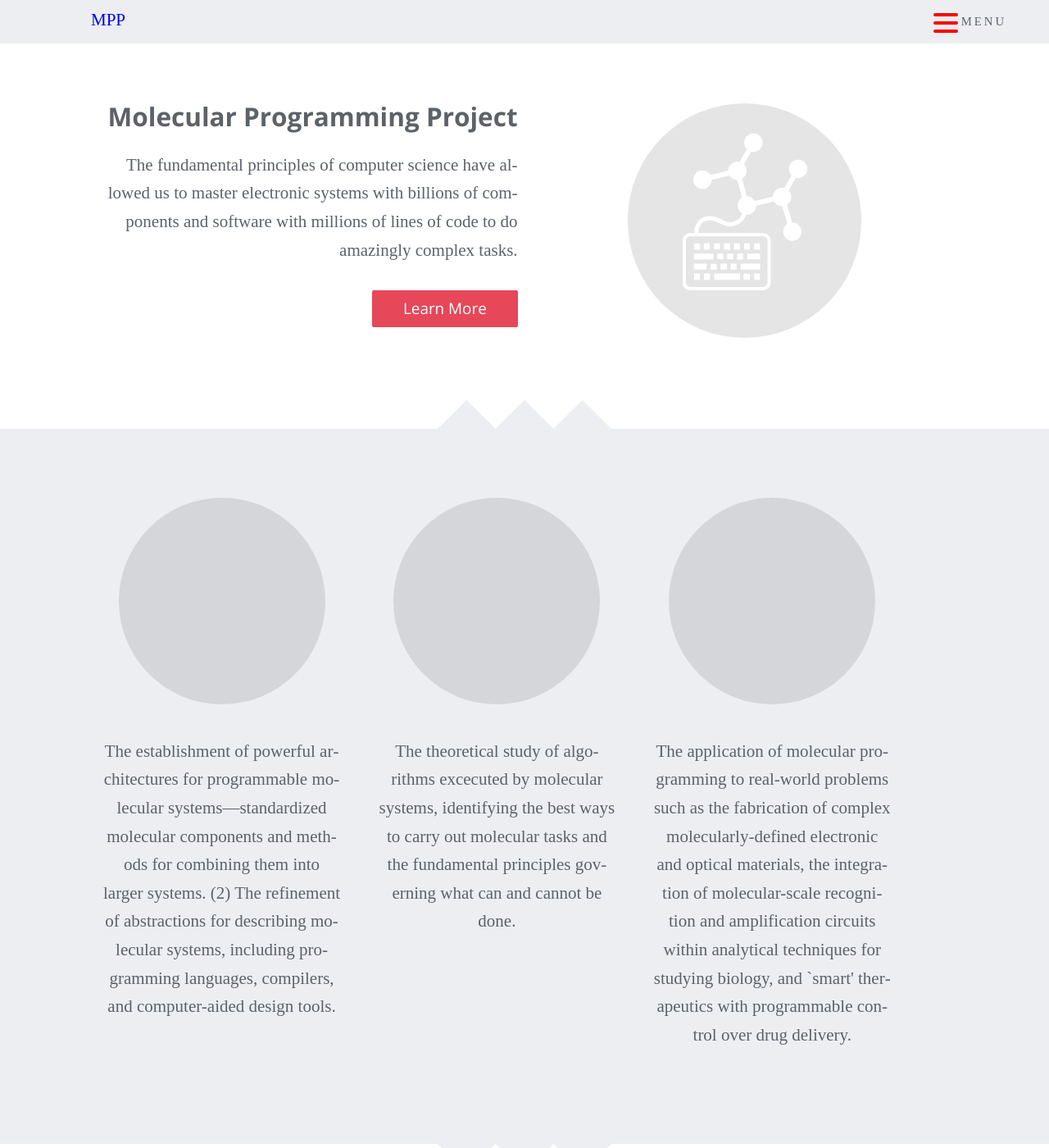
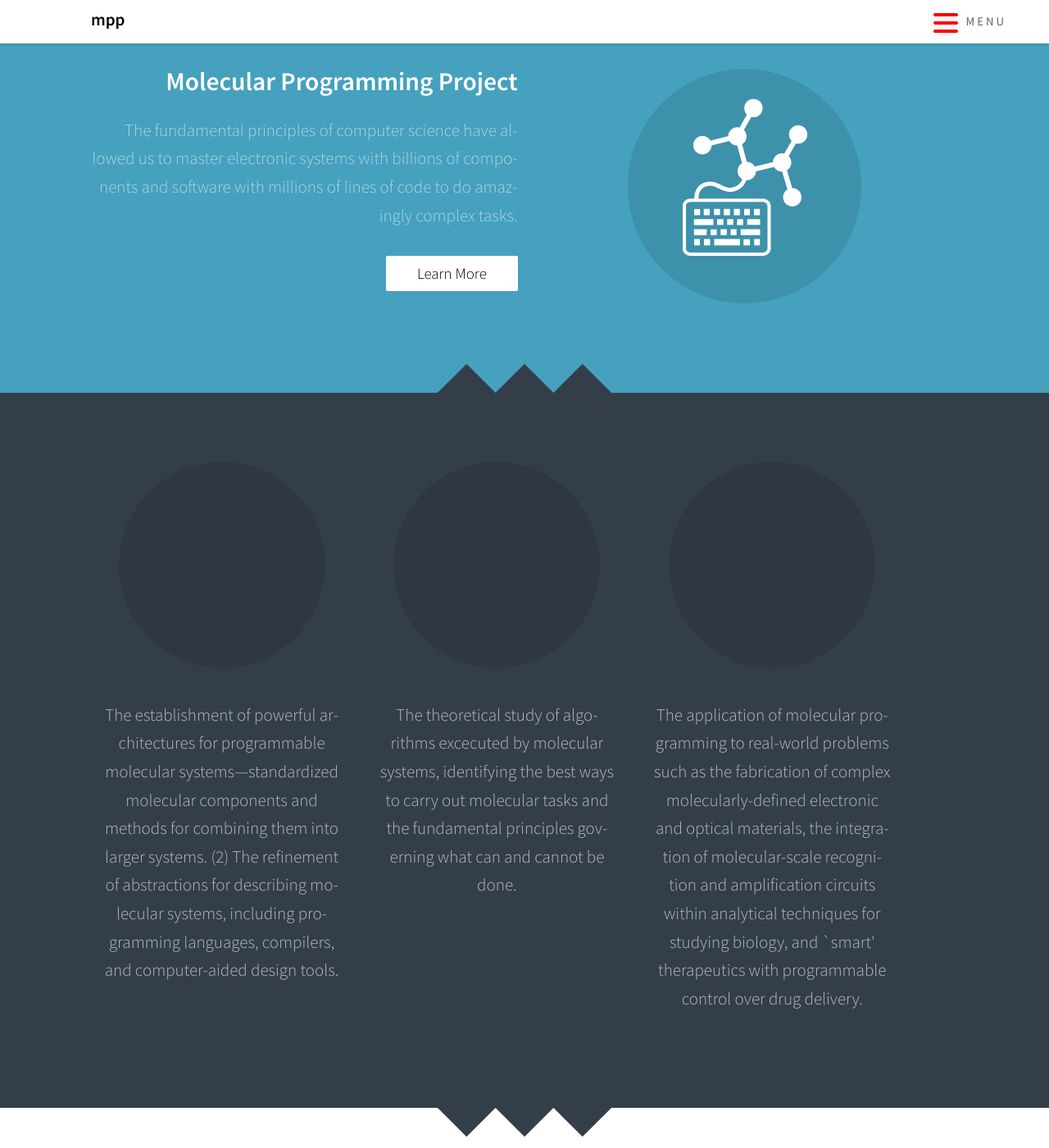
Before and after one commit to douglaslab/mpp, a Jekyll site: the page built from website/index.html, in a window 1280 px wide and 1400 px high. Shown: the whole window at 82% size. Built offline with Jekyll 4.4.1, drawn with Linux system fonts in a browser that asks for light colours; nearby versions of some CDN libraries; some web fonts are replaced.

Commit message:
extensive changes to typography EVERYWHERE and colors on front page.

```diff
--- a/website/_config.yml
+++ b/website/_config.yml
@@ -1,5 +1,5 @@
 # Site settings
-name: MPP
+name: mpp
 title: Molecular Programming Project
 email: your-email@domain.com
 description: "Molecular Programming | Architectures, Abstractions, Algorithyms and Applications"
--- a/website/_includes/menu.html
+++ b/website/_includes/menu.html
@@ -7,11 +7,10 @@
 
 	<div class="menu ">
 		<a href="#" title="Main Navigation" id="navigation">
+			<p>Menu</p>
 			<span></span>
 			<span></span>
 			<span></span>
-				<p>Menu</p>
-
 		</a>
 	</div>
 
@@ -19,6 +18,7 @@
 
 
 </header>
+
 
 
 
--- a/website/assets/_sass/style.scss
+++ b/website/assets/_sass/style.scss
@@ -30,11 +30,12 @@ $page-people:$goldenrod;
 $page-software:$firebrick;
 $page-visitingdays:$mediumvioletred;
 
-
+$footer-background:#d8dbe1;
+$footer-color:#a1a6ac;
 /*
 $frontpage-header:#fcfcfc;
 $frontpage-bg:#f9f9f9;
-$highlight:#fff; //alternating section background color
+$frontpage-middle:#fff; //alternating section background color
 $frontpage-text:#89867e;
 $frontpage-h1:#777;
 $frontpage-h2-h6:#bbb;
@@ -42,16 +43,31 @@ $frontpage-button:#e64759;
 $frontpage-link:#333;
 */
 
+/*
 $frontpage-header:#eceef2;
 $frontpage-bg:#fff;
-$highlight:#eceef2; //alternating section background color
+$frontpage-middle:#eceef2; //alternating section background color
 $frontpage-text:#5d6268;
 $frontpage-h1:#5d6268;
 $frontpage-h2-h6:#bbb;
 $frontpage-button:#e64759;
 $frontpage-link:#333;
+*/
 
-
+$frontpage-header:#fff;
+$frontpage-bg:#fff;
+$frontpage-top:#45a1be;
+$frontpage-top-h1-h6:#fff;
+$frontpage-top-text:#add6e2;
+$frontpage-middle:#343e49;
+$frontpage-middle-h1-h6:#fff;
+$frontpage-middle-text:#b8bbbf; //alternating section background color
+$frontpage-text:#5d6268;
+$frontpage-h1:#5d6268;
+$frontpage-h2-h6:#bbb;
+$frontpage-button:#fff;
+$frontpage-button-text:#000;
+$frontpage-link:#333;
 
 .headroom{ // this is the topbar
   height:53px;
@@ -61,6 +77,7 @@ $frontpage-link:#333;
 //  margin:0;
   width:100%;
   z-index: 20;
+  box-shadow: 0 0.05em 0.15em 0 rgba(0,0,0,0.15);
 
 }
 // this is the same as headroom, but it appears inside nav
@@ -189,16 +206,23 @@ body.frontpage{
   .headroom{background:$frontpage-header}
   p{color:$frontpage-text}
 
-  h1, h1 a {
-    color:$frontpage-h1;
+  #frontpage-top{
+    background:$frontpage-top;
+    h1,h2,h3,h4,h5,h6{color:$frontpage-top-h1-h6;}
+    p {
+      color:$frontpage-top-text;
+    }
   }
-  h2,h3,h4,h5,h6,
-    h2 a,h3 a,h4 a,h5 a,h6 a {
-      color:$frontpage-h2-h6
-      }
 
-  // highlight is
-  .highlight{background:$highlight;}
+
+  // frontpage middle
+  #frontpage-middle{
+    background:$frontpage-middle;
+    h1,h2,h3,h4,h5,h6{color:$frontpage-middle-h1-h6;}
+    p {
+      color:$frontpage-middle-text;
+    }
+  }
 
   //buttons
   .button-primary,
@@ -209,7 +233,7 @@ body.frontpage{
 
   a.button-selected {
       background-color:$frontpage-button;
-      color: #fff;
+      color: $frontpage-button-text;
   }
 
   section {
@@ -217,7 +241,7 @@ body.frontpage{
 
   }
   footer {
-    background:white;
+    background:#f5f7fa;
     a:link,a:visited{color:black;font-weight:400}
     }
 }
@@ -231,7 +255,8 @@ body#post{ //blog posts, right?
 }
 
 .share-row{
-    background:#d8dbe1;
+    background:$footer-background;
+    color:$footer-color;
 }
 
 
@@ -302,14 +327,14 @@ section::after {
 .section-multitriangles::before {
   top: -25px;
   background: inherit;
-  box-shadow: -50px 50px 0 $highlight, 50px -50px 0 $highlight;
+  box-shadow: -50px 50px 0 $frontpage-middle, 50px -50px 0 $frontpage-middle;
 }
 
 .section-multitriangles::after {
   bottom: -25px;
   z-index: 10;
   background: inherit;
-  box-shadow: -50px 50px 0 $highlight, 50px -50px 0 $highlight;
+  box-shadow: -50px 50px 0 $frontpage-middle, 50px -50px 0 $frontpage-middle;
 }
 
 
--- a/website/assets/_sass/typography.scss
+++ b/website/assets/_sass/typography.scss
@@ -1,45 +1,66 @@
-@import url(http://fonts.googleapis.com/css?family=Gentium+Basic:400,700,400italic,700italic);
-@import url(http://fonts.googleapis.com/css?family=Open+Sans:300,400,700);
+@import url(http://fonts.googleapis.com/css?family=Source+Sans+Pro:300,400,600,300italic,400italic);
 
-.sans {
-	font-family: 'Open Sans', sans-serif;
-}
+
+/*
+// nice way to do things.
 .serif {
 	font-family: 'Gentium Basic', serif;
 }
+@extend .serif;
+*/
 
 body {
+	font-family: 'Source Sans Pro', sans-serif;
+
 	font-weight:300;
 	color:#5a5350;
 }
-.share-row { @extend .sans}
+
+a#menu-logo{
+	font-weight:600;
+	color:black;
+	text-transform:lowercase;
+}
+
 a:link,a:visited{
 	text-decoration:none;
 }
-
+/*
 h1,h2,h3,h4,h5,h6{
-	@extend .sans;
+	//@extend .sans;
 }
+*/
 h1{
 	@extend .alpha;
-	font-weight:700;}
+	font-weight:600;
+}
+
+.page,.post{
+	h1{
+		@extend .beta;
+		}
+	h2{
+		@extend .gamma;
+	}
+}
+
 h2{
 	@extend .beta;
 	font-weight:300;
 	}
 h3{
 	@extend .gamma;
-	font-weight:400;
+	font-weight:600;
 }
 h4{
 	@extend .delta;
-	font-weight:400;
+	font-weight:600;
 
 	}
 h5{
 	// blog roll headlines on front page. bold, dark.
 	@extend .epsilon;
-	font-weight:700;
+	font-weight:600;
 	margin-bottom:.3em;
 
 
@@ -93,12 +114,13 @@ ol {
 
 
 footer {
+	@extend .zeta;
 	padding: 30px 0;
 	h5 {margin-bottom:10px;}
 	// footers have different list styles etc.
 	ul {
 		@extend .zeta;
-		@extend .sans;
+	//	@extend .sans;
 
 		//font-size:.8em;
 		list-style-type:none;
@@ -121,7 +143,8 @@ ul#blogroll{//front page
 	}
 }
 
-// buttons get sans-serif font
-a.button,a.button-primary{
-		@extend .sans;
+
+
+.share-row {
+	@extend .epsilon;
 }
--- a/website/index.html
+++ b/website/index.html
@@ -4,7 +4,7 @@ body_class: frontpage
 title: Home
 ---
 
-<section class="frontpage-section" id="top-of-page">
+<section class="frontpage-section" id="frontpage-top">
 	<div class="row">
 
 			<div class="half" id="greeting">
@@ -27,7 +27,7 @@ title: Home
 </section>
 
 
-<section class="frontpage-section highlight section-multitriangles">
+<section class="frontpage-section section-multitriangles" id="frontpage-middle">
 	<div class="row">
 				<div class="third centered">
 					<span class="icon icon-mobile"></span>
```
Also changed, not shown: 12 other files. Lines whose indentation alone changed are shown as unchanged.
